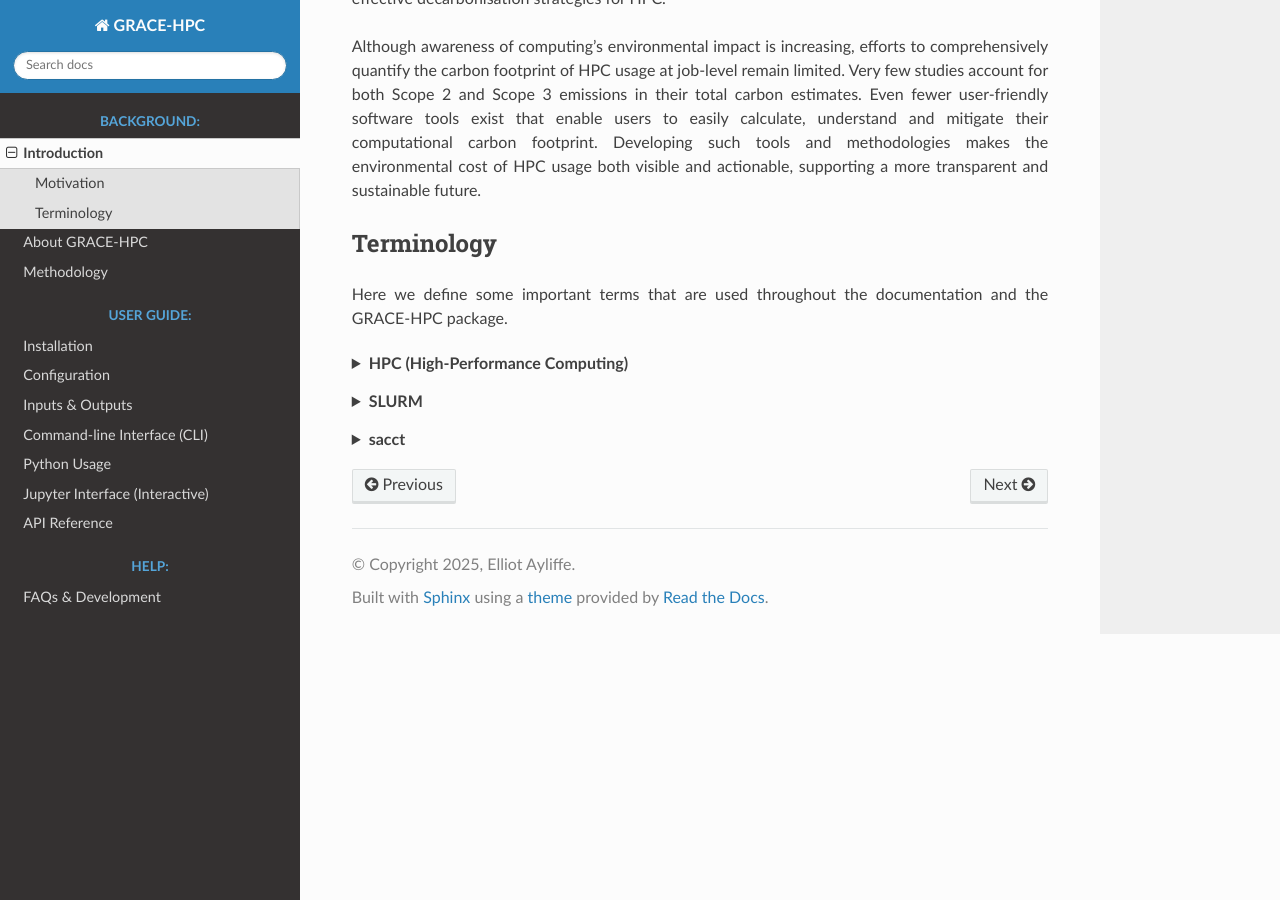
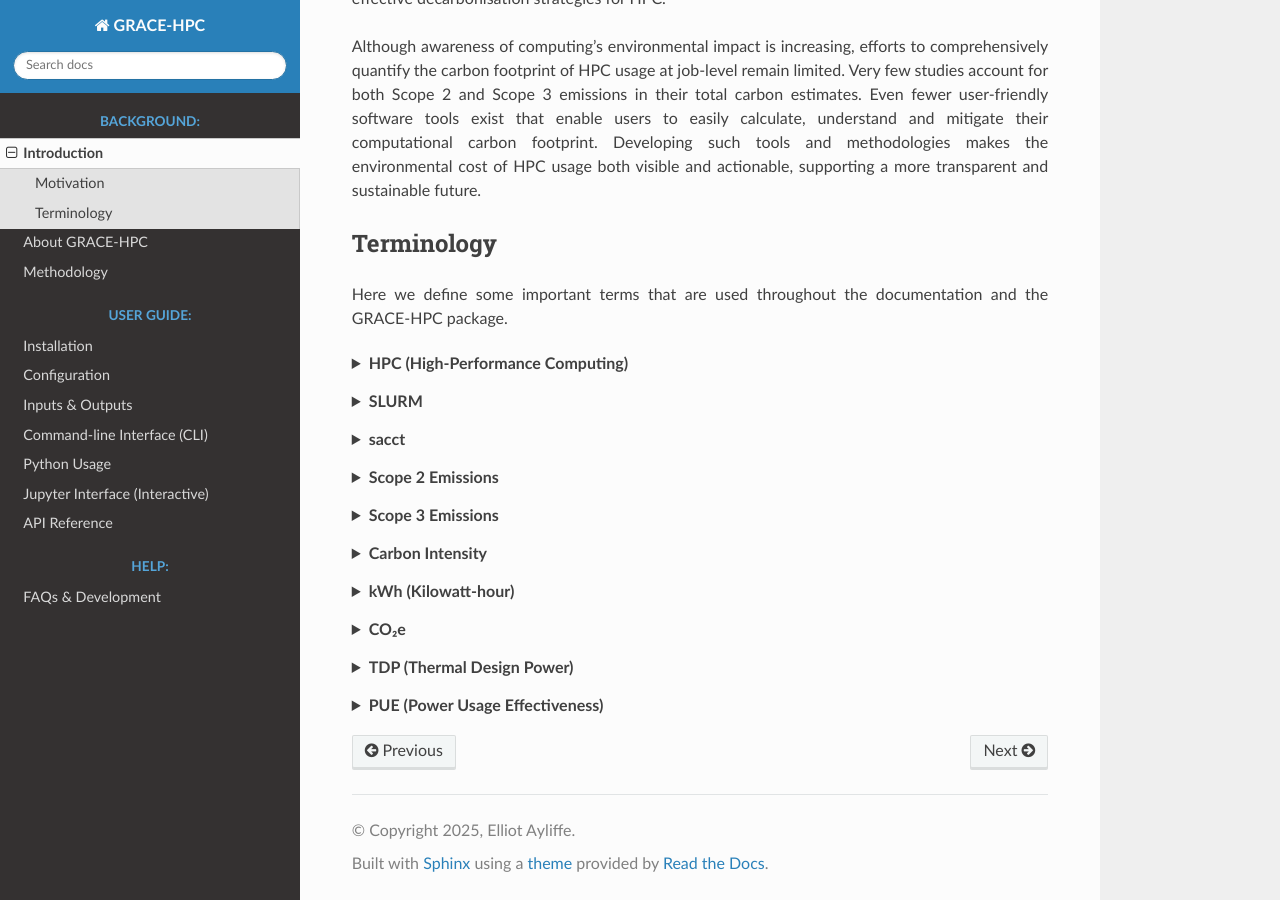
Before and after one commit to Elliot-Ayliffe/GRACE-HPC, a Sphinx documentation site: the page built from docs/introduction.md, in a window 1280 px wide and 900 px high, scrolled down 613 px. Built offline with Sphinx 7.4.7 and the Read the Docs theme 3.1.0, drawn with Linux system fonts in a browser that asks for light colours.

Commit message:
Update introduction.md

```diff
--- a/docs/introduction.md
+++ b/docs/introduction.md
@@ -33,6 +33,55 @@ Here we define some important terms that are used throughout the documentation a
 <details>
 <summary><strong>sacct</strong></summary>
 <br>
-<em>A SLURM command used to extract job accounting data for those that have been completed. Provides data such as runtime, resource usage, job status, etc. See the [SLURM Documentation](https://slurm.schedmd.com/sacct.html) for a more detailed description and list of fields available. GRACE-HPC uses sacct to extract the necessary data for energy and emissions estimates.</em>
+<em>A SLURM command used to extract job accounting data for those that have been completed. Provides data such as runtime, resource usage, job status, etc. See the <a href="https://slurm.schedmd.com/sacct.html" target="_blank">SLURM Documentation</a> for a more detailed description and list of fields available. GRACE-HPC uses sacct to extract the necessary data for energy and emissions estimates.</em>
 </details>
 <br>
+
+<details>
+<summary><strong>Scope 2 Emissions</strong></summary>
+<br>
+<em>Indirect greenhouse gas emissions from the consumption of purchased energy such as electricity and heat. For HPC systems, this is the emissions produced from the electricity used to power the service. Also known as Operational Emissions.</em>
+</details>
+<br>
+
+<details>
+<summary><strong>Scope 3 Emissions</strong></summary>
+<br>
+<em>Indirect greenhouse gas emissions from other lifecycle stages (not the operational stage). For HPC systems, this can include hardware/infrastructure manufacturing, transportation, installation and disposal. Also known as Embodied Emissions.</em>
+</details>
+<br>
+
+<details>
+<summary><strong>Carbon Intensity</strong></summary>
+<br>
+<em>A measure of the amount of carbon emissions (CO2e) produced per unit of electricity generated (typically in gCO2e/kWh). In simple terms, its a measure of how clean or dirty our electricity is. It varies by region, time and energy mix, highly dependent on the contribution from renewable energy sources (e.g wind, solar) vs non-renewable energy sources (e.g. gas, oil)</em>
+</details>
+<br>
+
+<details>
+<summary><strong>kWh (Kilowatt-hour)</strong></summary>
+<br>
+<em>A unit of energy measuring how much energy you are using per hour. Equivalent to 1 kilowatt (1000 watts) of power used continuously for 1 hour. Commonly used for electrical energy consumption.</em>
+</details>
+<br>
+
+<details>
+<summary><strong>CO₂e</strong></summary>
+<br>
+<em>Carbon dioxide equivalent is a standard unit for measuring greenhouse gases (the global warming potential of a mixture of greenhouse gases such as CO₂, CH₄, N₂O, etc.). It indicates the amount of CO₂ that would produce an equivalent impact on global warming as the specified mixture.</em>
+</details>
+<br>
+
+<details>
+<summary><strong>TDP (Thermal Design Power)</strong></summary>
+<br>
+<em>The maximum amount of heat a component (e.g. CPU or GPU) is expected to generate under typical workloads. Commonly used as a proxy for power draw.</em>
+</details>
+<br>
+
+<details>
+<summary><strong>PUE (Power Usage Effectiveness)</strong></summary>
+<br>
+<em>The metric that describes energy efficiency of data centre or HPC facility, used to estimate data centre overhead. It is calculated as the ratio of total energy consumed by the data centre to the energy consumed by the IT equipment (servers, storage, networking) within the facility. Value over 1. </em>
+</details>
+<br>
```
